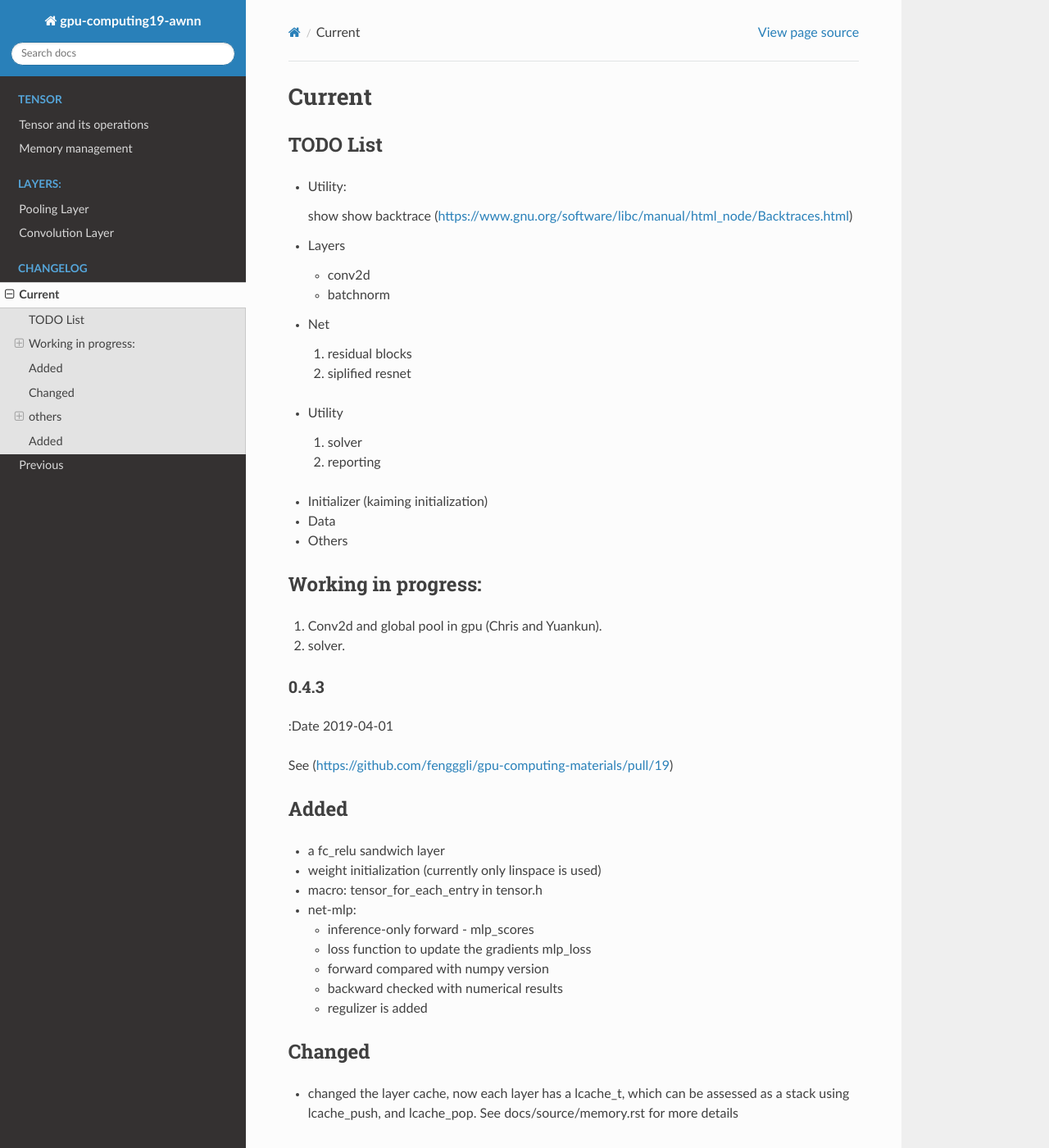
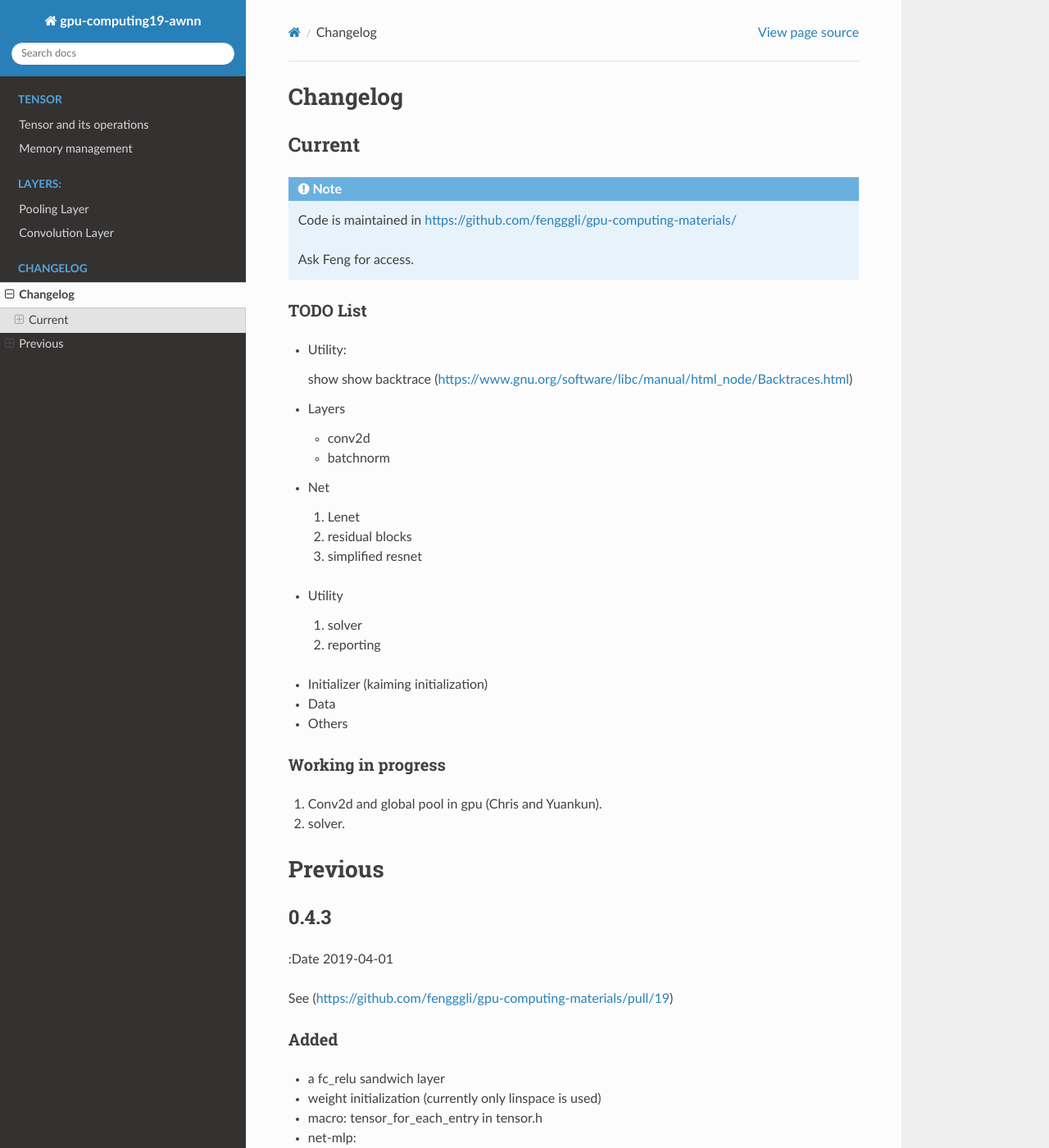
Before and after one commit to fengggli/gpu-computing-materials, a Sphinx documentation site: the page built from docs/source/changelog.rst, in a window 1280 px wide and 1400 px high. Shown: the whole window at 82% size. Built offline with Sphinx 7.4.7 and the Read the Docs theme 2.0.0, drawn with Linux system fonts in a browser that asks for light colours.

Commit message:
[doc]: update changelog

```diff
--- a/docs/source/changelog.rst
+++ b/docs/source/changelog.rst
@@ -1,8 +1,17 @@
 .. _changelog:
 
-========
+=========
+Changelog
+=========
+
 Current
-========
+=======
+
+.. note::
+
+  Code is maintained in https://github.com/fengggli/gpu-computing-materials/
+
+  Ask Feng for access.
 
 TODO List
 ----------
@@ -18,8 +27,9 @@ TODO List
 
 * Net
 
-  1. residual blocks
-  2. siplified resnet
+  1. Lenet
+  2. residual blocks
+  3. simplified resnet
 
 * Utility
 
@@ -33,14 +43,18 @@ TODO List
 * Others
 
 
-Working in progress:
----------------------
+Working in progress
+--------------------
 
 1. Conv2d and global pool in gpu (Chris and Yuankun).
 2. solver.
 
+=========
+Previous
+=========
+
 0.4.3
-======
+=======
 
 :Date 2019-04-01
 
--- a/docs/source/memory.rst
+++ b/docs/source/memory.rst
@@ -32,10 +32,12 @@ Currently the net knows about the maximum batch size, so all the sizes
 of memory types above can be inferred.
 
 * In the mlp_init function, all the *output*, *learnable params*  are directly
-allocated and added to the net using *net_attach_param*
+allocated and added to the net using *net_attach_param*.
+
 * *input* can be special, since the input of upper layer is the output of the
   bottom layer, we still use the *list* structure above to track all the data/diff
   of input, but they are just shadow copy of lower output.
+
 * *cache* Currently, each layer can different types of caches. For the simplicity,
   lcache_t is just a place holder to track caches used by *each layer*.
   inside each lcache_t, tensors can be pushed in and popped out
```
Also changed, not shown: other parts of docs/source/changelog.rst (+1 -3 lines).
